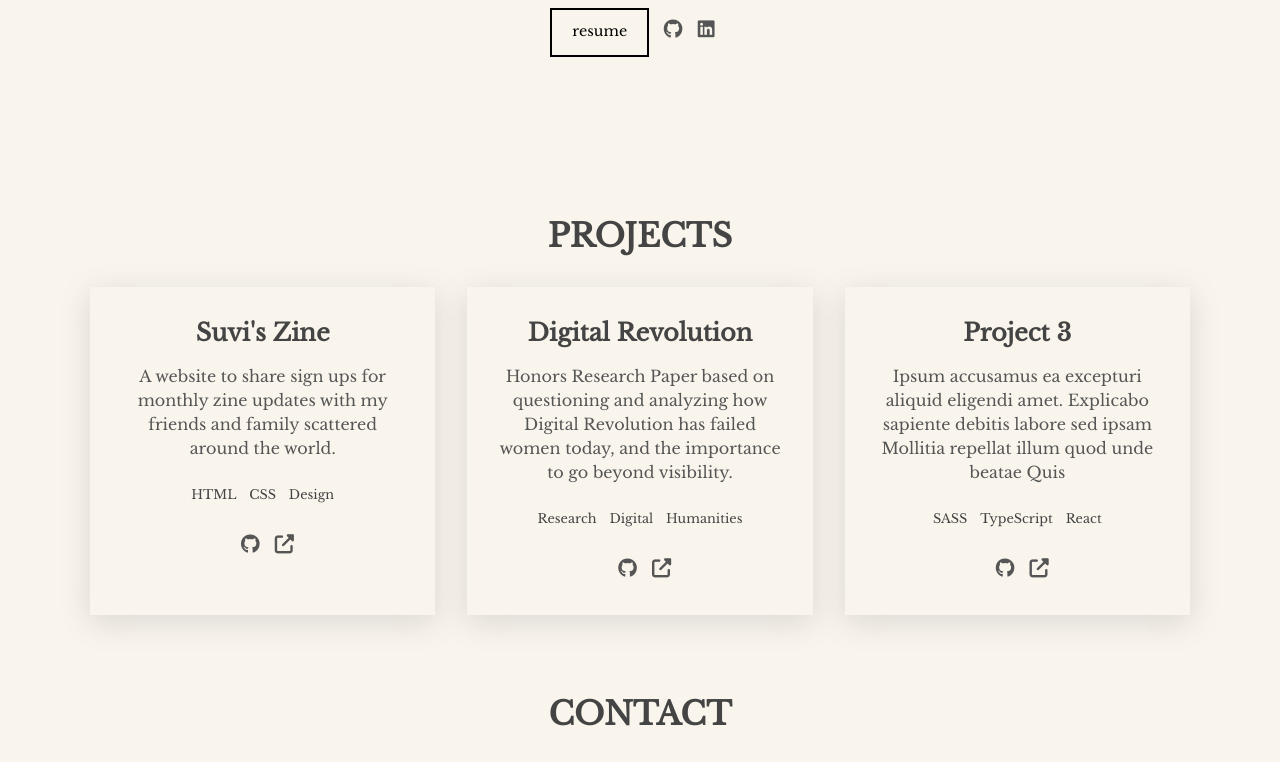
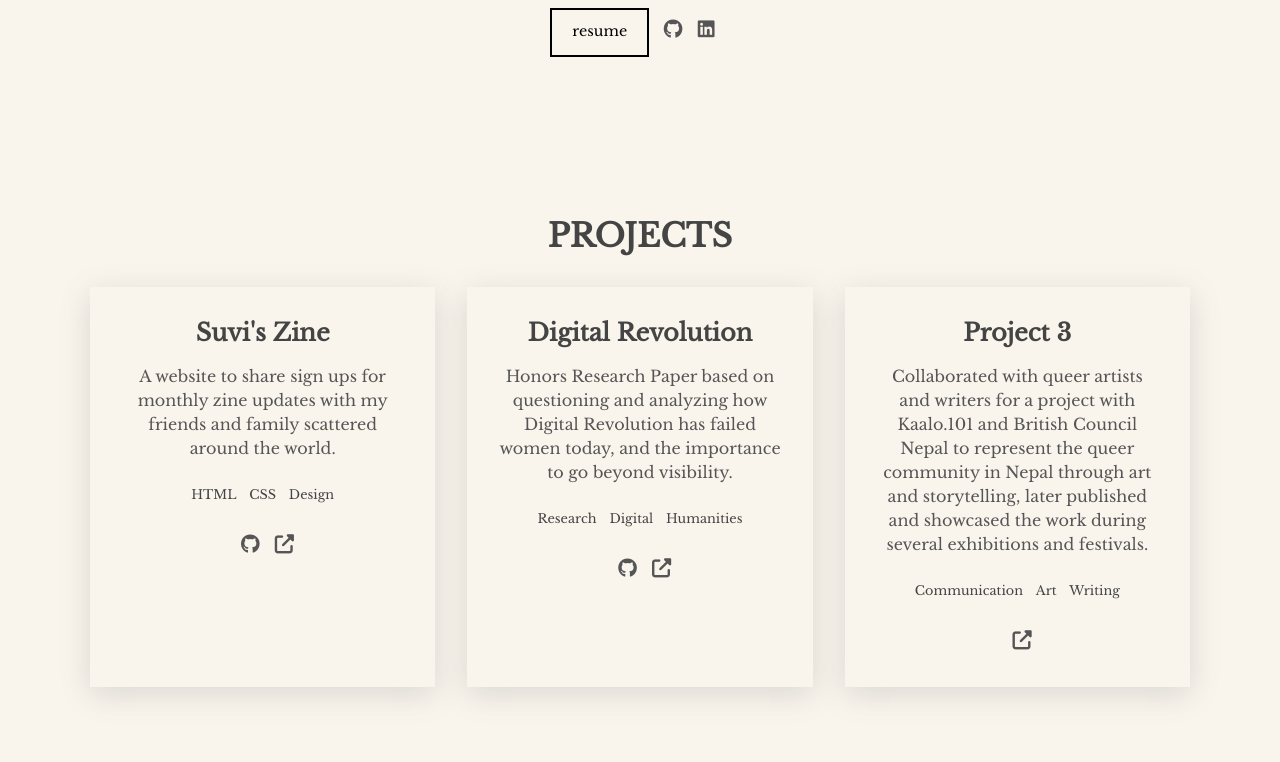
Before and after one commit to suvilama/suvilama.github.io, a plain HTML site: page index.html in a window 1280 px wide. Shown: the part 403-1165 px from the top of the page. Drawn offline with nearby package versions, Linux system fonts and the light colour scheme.

Commit message:
Update index.html

```diff
--- a/index.html
+++ b/index.html
@@ -146,25 +146,19 @@
           <div class="project">
             <h3>Project 3</h3>
             <p class="project__description">
-              Ipsum accusamus ea excepturi aliquid eligendi amet. Explicabo
-              sapiente debitis labore sed ipsam Mollitia repellat illum quod
-              unde beatae Quis
+              Collaborated with queer artists and writers for a project with Kaalo.101 and British Council
+Nepal to represent the queer community in Nepal through art and storytelling, later
+published and showcased the work during several exhibitions and festivals.
             </p>
             <ul class="project__stack">
-              <li class="project__stack-item">SASS</li>
-              <li class="project__stack-item">TypeScript</li>
-              <li class="project__stack-item">React</li>
+              <li class="project__stack-item">Communication</li>
+              <li class="project__stack-item">Art</li>
+              <li class="project__stack-item">Writing</li>
             </ul>
 
+
             <a
-              href="https://github.com"
-              aria-label="source code"
-              class="link link--icon"
-            >
-              <i aria-hidden="true" class="fab fa-github"></i>
-            </a>
-            <a
-              href="https://example.com"
+              href="https://www.instagram.com/p/CcHTPM-hNJF/"
               aria-label="live preview"
               class="link link--icon"
             >
```
